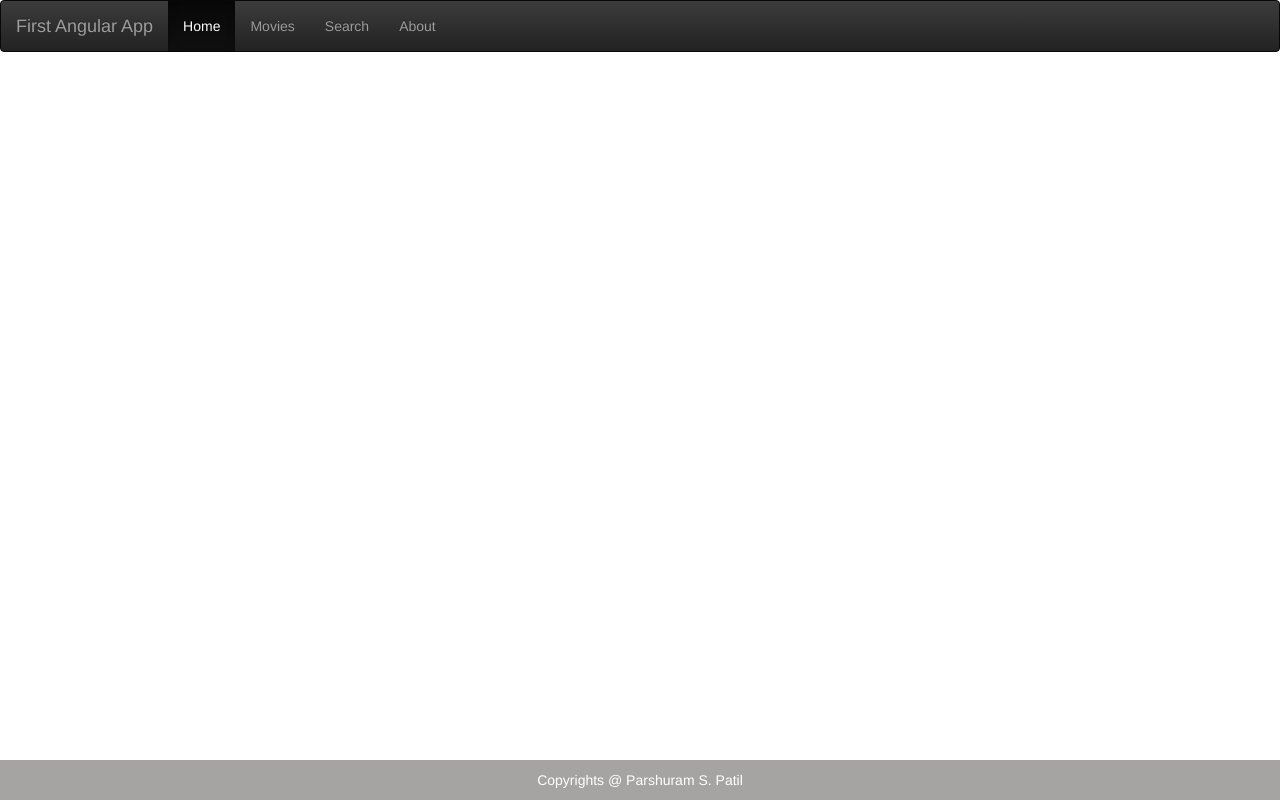
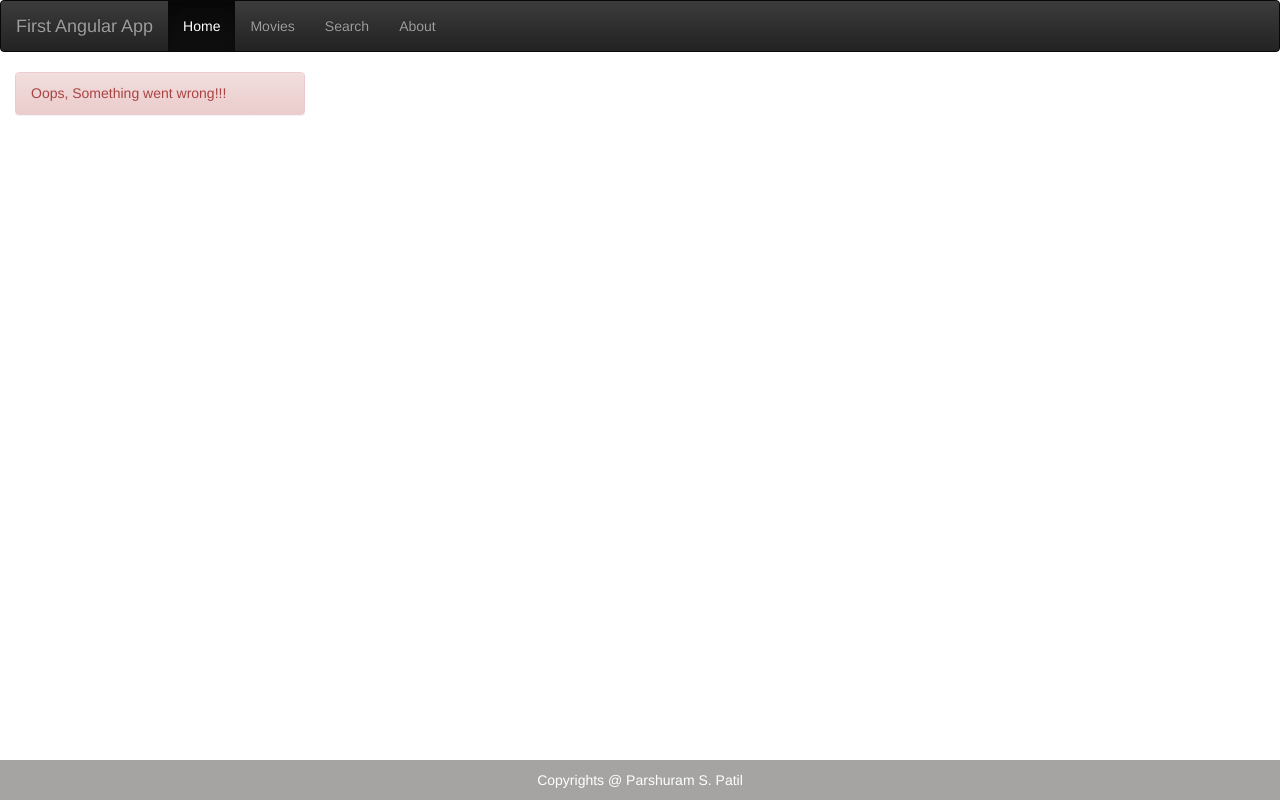
Before and after one commit to parashuram-patil/AngularApp, an Angular app: page /about in a window 1280 px wide. Before the commit this address led to /. Built offline with nearby package versions, Linux system fonts and the light colour scheme.

Commit message:
Opps component for not found path

```diff
--- /dev/null
+++ b/src/app/opps404/opps404.component.html
@@ -0,0 +1,5 @@
+<div class="col-md-3">
+    <div class = "panel panel-danger">
+      <div class = "panel-heading">Oops, Something went wrong!!!</div>
+    </div>
+  </div>
--- /dev/null
+++ b/src/app/opps404/opps404.component.ts
@@ -0,0 +1,15 @@
+import { Component, OnInit } from '@angular/core';
+
+@Component({
+  selector: 'app-opps404',
+  templateUrl: './opps404.component.html',
+  styleUrls: ['./opps404.component.css']
+})
+export class Opps404Component implements OnInit {
+
+  constructor() { }
+
+  ngOnInit() {
+  }
+
+}
```
Also changed, not shown: src/app/app.module.ts (+5 -2 lines), src/app/opps404/opps404.component.css (added), 1 other file (tests, documents, lock files or other folders).
